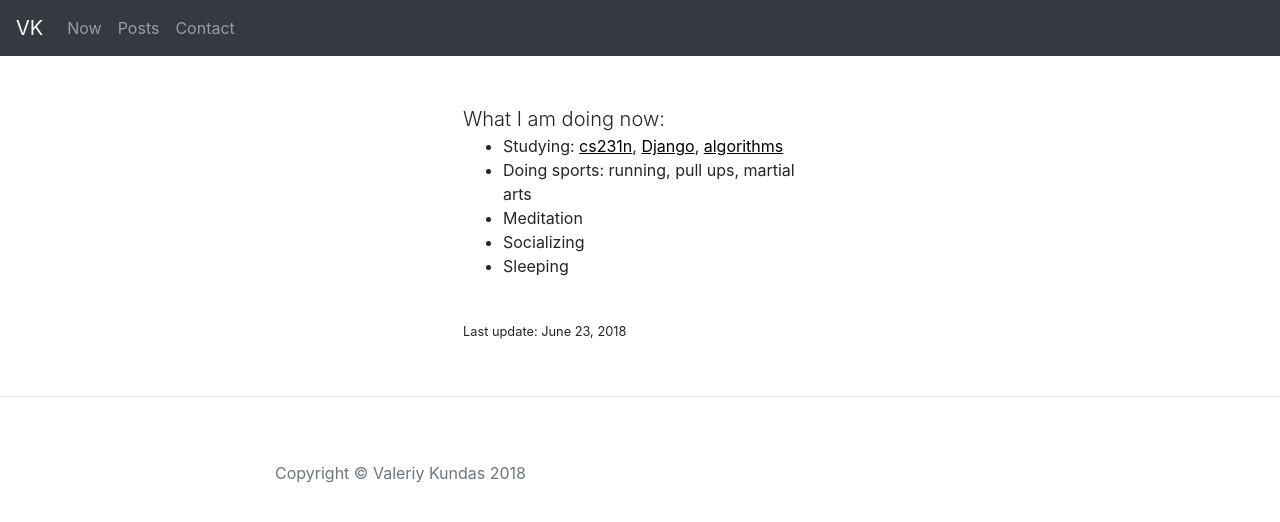
After one commit to valeriikundas/mysite, a Django app: page /now/ in a window 1280 px wide. The commit adds this page. Shown: the top 522 px of the page. Run offline with Django 3.2, Linux system fonts and the light colour scheme; some libraries are stand-ins or nearby versions.

Commit message:
added now page

```diff
--- a/blog/static/blog/css/starter-template.css
+++ b/blog/static/blog/css/site-template.css
@@ -1,7 +1,8 @@
 body {
   padding-top: 5rem;
 }
-.starter-template {
+
+.site-template {
   padding: 3rem 1.5rem;
   text-align: center;
 }
--- a/blog/templates/base.html
+++ b/blog/templates/base.html
@@ -18,7 +18,7 @@
   <link href="{% static 'blog/css/bootstrap.min.css' %}" rel="stylesheet">
 
   <!-- Bootstrap template for blog -->
-  <link href="{% static 'blog/css/starter-template.css' %}" rel="stylesheet"> {% block custom_head %}{% endblock %}
+  <link href="{% static 'blog/css/site-template.css' %}" rel="stylesheet"> {% block custom_head %}{% endblock %}
 
 </head>
 
@@ -35,7 +35,7 @@
     <div class="collapse navbar-collapse">
       <ul class="navbar-nav mr-auto">
         <li class="nav-item">
-          <a class="nav-link {% if request.path|slice:" :6 " == '/about' %}active{% endif %}" href="{% url 'blog:about' %}">About</a>
+          <a class="nav-link {% if request.path|slice:" :4 " == '/now' %}active{% endif %}" href="{% url 'blog:now' %}">Now</a>
         </li>
         <li class="nav-item">
           <a class="nav-link {% if request.path|slice:" :6 " == '/posts' %}active{% endif %}" href="{% url 'blog:posts' %}">Posts</a>
@@ -48,7 +48,7 @@
   </nav>
   {% endblock %} {% block content %}
   <main role="main" class="container">
-    <div class="starter-template">
+    <div class="site-template">
       <h1>Bootstrap starter template</h1>
       <p class="lead">Use this document as a way to quickly start any new project.
         <br> All you get is this text and a mostly barebones HTML document.</p>
--- a/blog/templates/blog/about.html
+++ b/blog/templates/blog/about.html
@@ -1,7 +1,7 @@
 {% extends "base.html" %} {% block title %}About me{% endblock %} {% block content %}
 
 <main role="main" class="container">
-    <div class="starter-template">
+    <div class="site-template">
         <img src="https://avatars3.githubusercontent.com/u/11996384?s=400&u=7f0f3f536281e35944a2b505503e3341c7f51c02&v=4" alt="avatar"
             height="150vh">
         <h1>Valeriy Kundas</h1>
--- /dev/null
+++ b/blog/templates/blog/now.html
@@ -0,0 +1,28 @@
+{% extends "base.html" %} {% block custom_head %}
+<style>
+    main a {
+        text-decoration: underline;
+        color: #000000;
+    }
+</style>
+{% endblock %} {% block title %}About me{% endblock %} {% block content %}
+
+<main role="main" class="container" style="margin: auto; width:30%; height: 300px">
+    <br>
+    <span class="lead">What I am doing now:</span>
+    <br>
+    <ul>
+        <li>Studying:
+            <a href="http://cs231n.stanford.edu/">cs231n</a>,
+            <a href="https://www.youtube.com/playlist?list=PLrCZzMib1e9pg7ZLIOhmGSlmkMf8yEOLZ">Django</a>,
+            <a href="https://www.commonlounge.com/discussion/5d2822257dfa49328d85fd27cf114441">algorithms</a>
+        </li>
+        <li>Doing sports: running, pull ups, martial arts</li>
+        <li>Meditation</li>
+        <li>Socializing</li>
+        <li>Sleeping</li>
+    </ul>
+    <br>
+    <span style="font-size: 80%">Last update: June 23, 2018</span>
+</main>
+{% endblock %} {% block active_about %}active{% endblock %}
--- a/blog/urls.py
+++ b/blog/urls.py
@@ -5,11 +5,9 @@ from . import views
 
 app_name = 'blog'
 urlpatterns = [
-    path('about/', views.AboutView.as_view(), name='about'),
-    # path('projects/', views.projects, name='projects'),
+    path('now/', views.NowView.as_view(), name='now'),
     path('posts/', views.PostsView.as_view(), name='posts'),
     path('contact/', views.contact, name='contact'),
     path('post/<int:pk>', views.PostView.as_view(), name='post'),
     path('', views.main, name='main'),
-    #path('', views.MainView.as_view(), name='main'),
 ]
--- a/blog/views.py
+++ b/blog/views.py
@@ -13,8 +13,8 @@ from django.views.defaults import page_not_found
 from .models import Post
 
 
-class AboutView(generic.TemplateView):
-    template_name = 'blog/about.html'
+class NowView(generic.TemplateView):
+    template_name = 'blog/now.html'
 
 
 # @login_required
@@ -30,7 +30,7 @@ def main(request):
     # if user:
         #login(request, user)
 
-    return render(request, "blog/main.html")
+    return render(request, "blog/about.html")
 
 
 class PostView(generic.DetailView):
```
Also changed, not shown: blog/templates/blog/posts.html (+5 -15 lines).
